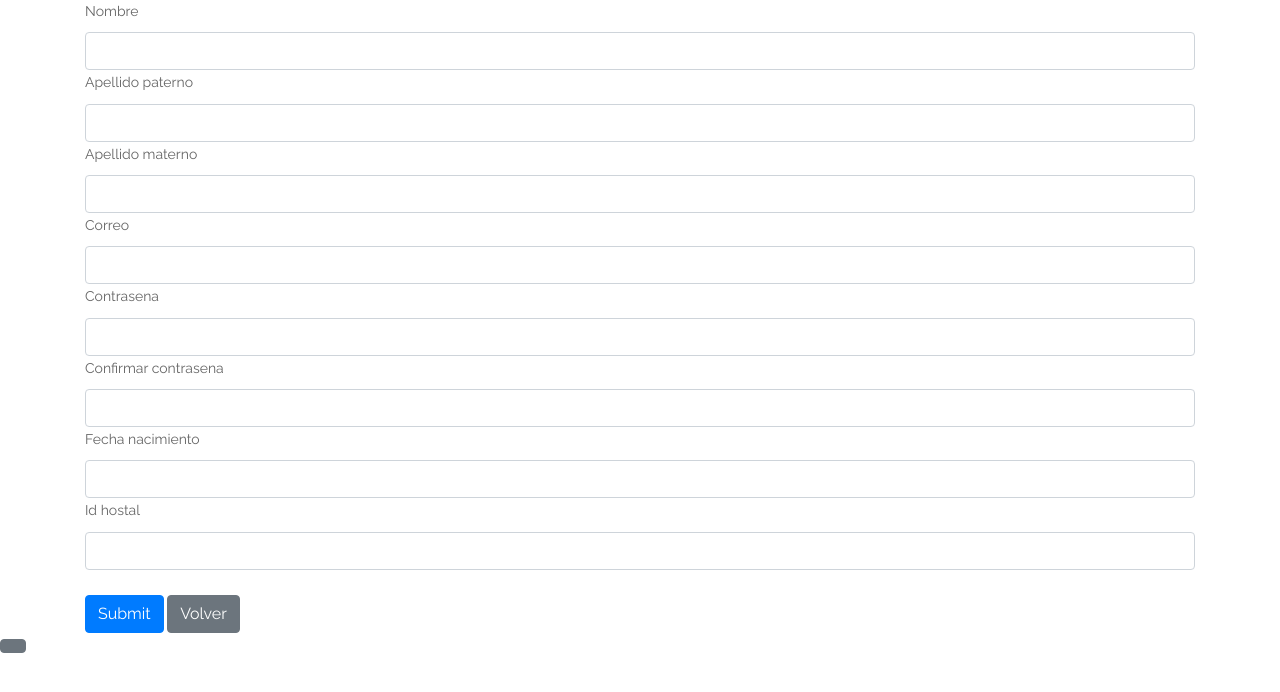
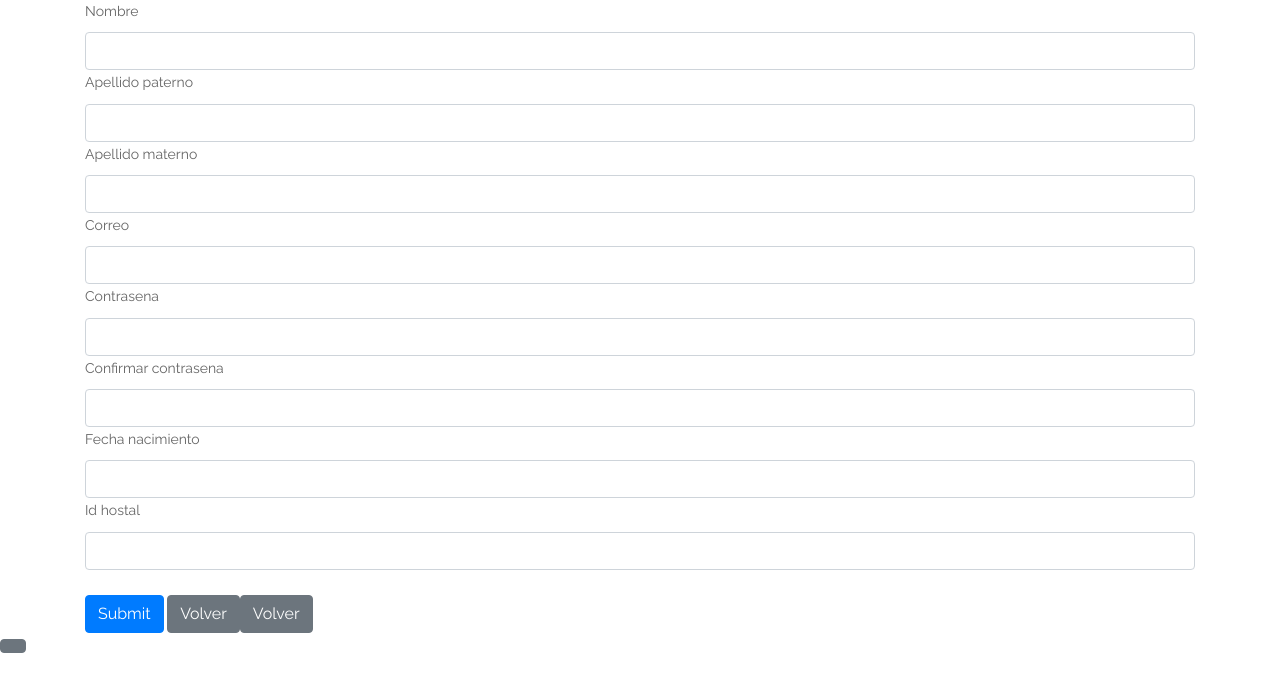
Before and after one commit to Axewc/Bersama-IS, a Python web app: template templates/agregar_encargado.html in a window 1280 px wide. Shown: the part 40-732 px from the top of the page. Run offline with Jinja, Linux system fonts and the light colour scheme; the template is opened without the code that fills it, so the values that code supplies are empty, except form fields; form fields are guessed from the names that the template uses; some libraries are stand-ins or nearby versions.

Commit message:
Navegación, botones de volver y fin de iteración

```diff
--- a/models/UsuarioModel.py
+++ b/models/UsuarioModel.py
@@ -57,7 +57,7 @@ def select_usuario(nombre, apPaterno, apMaterno, correo, fechaNacimiento, tipo,
     if not (idHostal is None or idHostal == ""):
         usuarios = [x for x in usuarios if x.idHostal == idHostal]
 
-        usuarios = [x for x in usuarios if x.tipo == tipo]
+    usuarios = [x for x in usuarios if x.tipo == tipo]
 
     return usuarios
 
--- a/templates/actualizar_encargado.html
+++ b/templates/actualizar_encargado.html
@@ -30,6 +30,8 @@
         <br>
 
         {{ form.submit(class= "btn btn-primary") }}
+        <a role="button" href="{{ url_for('home.showAdmin') }}" type="button" class="btn btn-secondary">Volver</button>
+
 
     </form>
 
--- a/templates/agregar_encargado.html
+++ b/templates/agregar_encargado.html
@@ -38,6 +38,7 @@
 
         {{ form.submit(class= "btn btn-primary") }}
         <a role="button" href="{{ url_for('home.showAdmin') }}" type="button" class="btn btn-secondary">Volver</button>
+        <a role="button" href="{{ url_for('home.showAdmin') }}" type="button" class="btn btn-secondary">Volver</button>
 
     </form>
 
```
